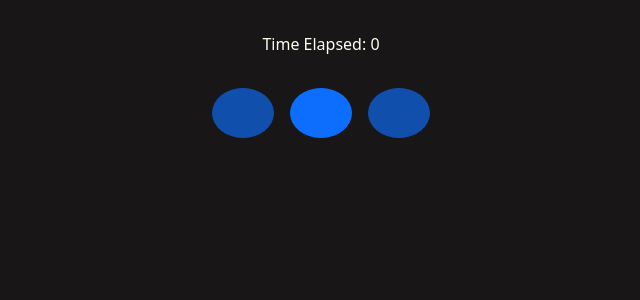
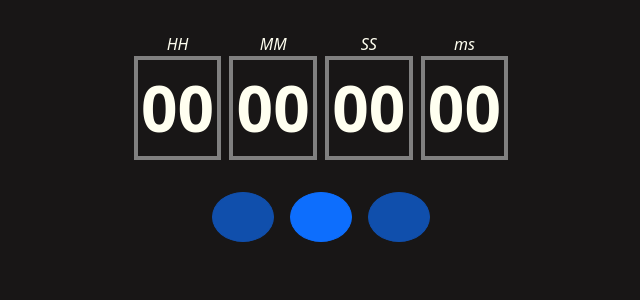
Before and after one commit to Shopify/eng-intern-assessment-react, a React app: page / in a window 1280 px wide. Shown: the top 300 px of the page, without its empty margins (319-959 px from the left). Built offline with nearby package versions, Linux system fonts and the light colour scheme; some icons are missing.

Commit message:
Updated time format + stopwatch UI

```diff
--- a/src/StopWatch.tsx
+++ b/src/StopWatch.tsx
@@ -1,4 +1,5 @@
 import React from 'react'
+import { getTime } from './helper';
 
 type stopWatchDisplayProps = {
     totalElapsed: number,
@@ -10,9 +11,45 @@ type lapDisplayProps = {
 
 export default function StopWatch(props: stopWatchDisplayProps) {
     let {totalElapsed} = props;
+    let {hours, minutes, seconds, ms} = getTime(totalElapsed)
+    let render = [
+        {
+            name : "HH",
+            type:  "hour",
+            value: hours.toString().padStart(2, '0')
+        },
+        {
+            name : "MM",
+            type:  "minute",
+            value: minutes.toString().padStart(2, '0')
+        },
+        {
+            name : "SS",
+            type:  "seconds",
+            value: seconds.toString().padStart(2, '0')
+        },
+        {
+            name : "ms",
+            type:  "ms",
+            value: ms.toString().padStart(2, '0')
+        }
+    ]
     return(
-        <div>
-            Time Elapsed: {totalElapsed}
+        <div style= {{display: 'flex', gap: "0.5rem"}} aria-label='stopwatchDisplay'>
+            {/* Time Elapsed: {totalElapsed} <br /> */}
+            {
+                render.map((item, index) => {
+                    return <div key={index} style={{display: "flex", flexDirection: "column", alignItems: "center"}}>
+                        <div aria-label={item.type} style={{fontStyle:'italic'}}>
+                            {item.name}
+                        </div>
+                        <div aria-label={`value`} style={{fontWeight: "bolder", fontSize: "4rem", display: "flex", justifyContent: 'flex-start', border:"4px solid grey", padding: "0 0.2rem"}}>
+                            {item.value}
+                        </div>
+                    </div>
+                })
+            }
+            {/* Hours: {hours} || Minutes: {minutes} || Seconds: {seconds} || Miliseconds: {ms} */}
         </div>
     )
 }
@@ -24,8 +61,10 @@ export const LapTable = (props: lapDisplayProps) => {
             {
                 laps.length>0 &&
                     laps.slice().reverse().map((lap, index) =>{
+                        let {hours: curH, minutes: curM, seconds: curS, ms: curMs} = getTime(lap[0])
+                        let {hours: totalH, minutes: totalM, seconds: totalS, ms: totalMs} = getTime(lap[1])
                         return <div key={index}>
-                            Lap Num: {laps.length-index} || lapTime: {lap[0]} || totalTime: {lap[1]}
+                            Lap #{laps.length-index} || lapTime: {`${curH.toString().padStart(2, '0')}:${curM.toString().padStart(2, '0')}:${curS.toString().padStart(2, '0')}:${curMs.toString().padStart(2, '0')}`} || totalTime: {`${totalH.toString().padStart(2, '0')}:${totalM.toString().padStart(2, '0')}:${totalS.toString().padStart(2, '0')}:${totalMs.toString().padStart(2, '0')}`}
                         </div>
                     })
             }
--- /dev/null
+++ b/src/helper.tsx
@@ -0,0 +1,11 @@
+
+
+
+export const getTime = (ts : number) => {
+    let seconds, minutes, hours, ms = 0;
+    hours = Math.floor(ts/3600)
+    minutes = Math.floor((ts - hours * 3600) / 60)
+    seconds = Math.floor(ts - hours * 3600 - minutes * 60)
+    ms = parseFloat(((ts - hours * 3600 - minutes * 60 - seconds) * 100).toFixed(2))
+    return {hours, minutes, seconds, ms}
+}
```
